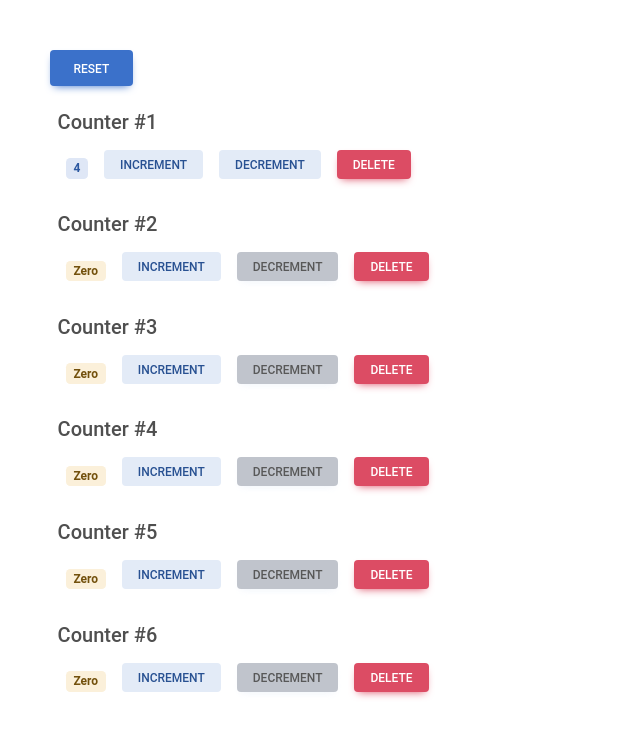
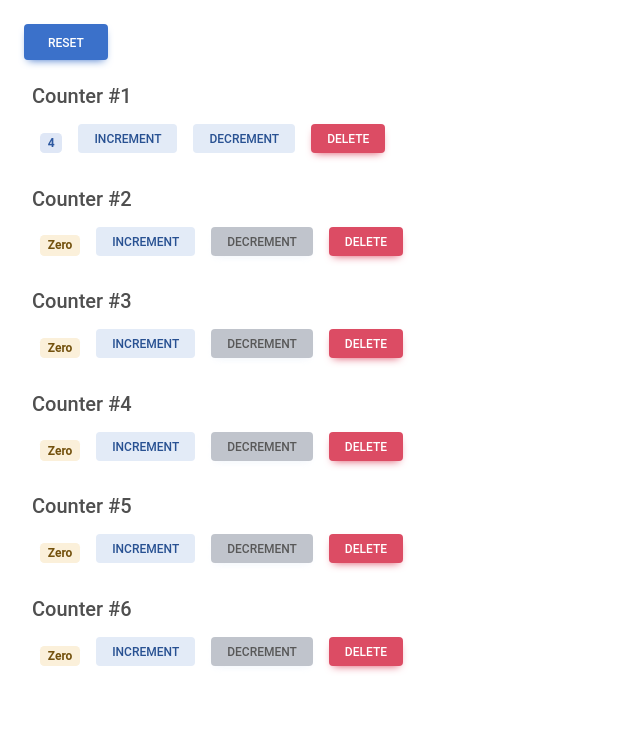
Before and after one commit to BlackIQ/React-Practical-1, a React (Create React App) app: page / in a window 1280 px wide. Shown: the top 736 px of the page, without its empty margins (0-640 px from the left). Built offline with nearby package versions, Linux system fonts and the light colour scheme.

Commit message:
Remove padding

```diff
--- a/src/App.css
+++ b/src/App.css
@@ -1,7 +1,3 @@
-body {
-  padding: 2%;
-}
-
 .App {
   text-align: center;
 }
```
